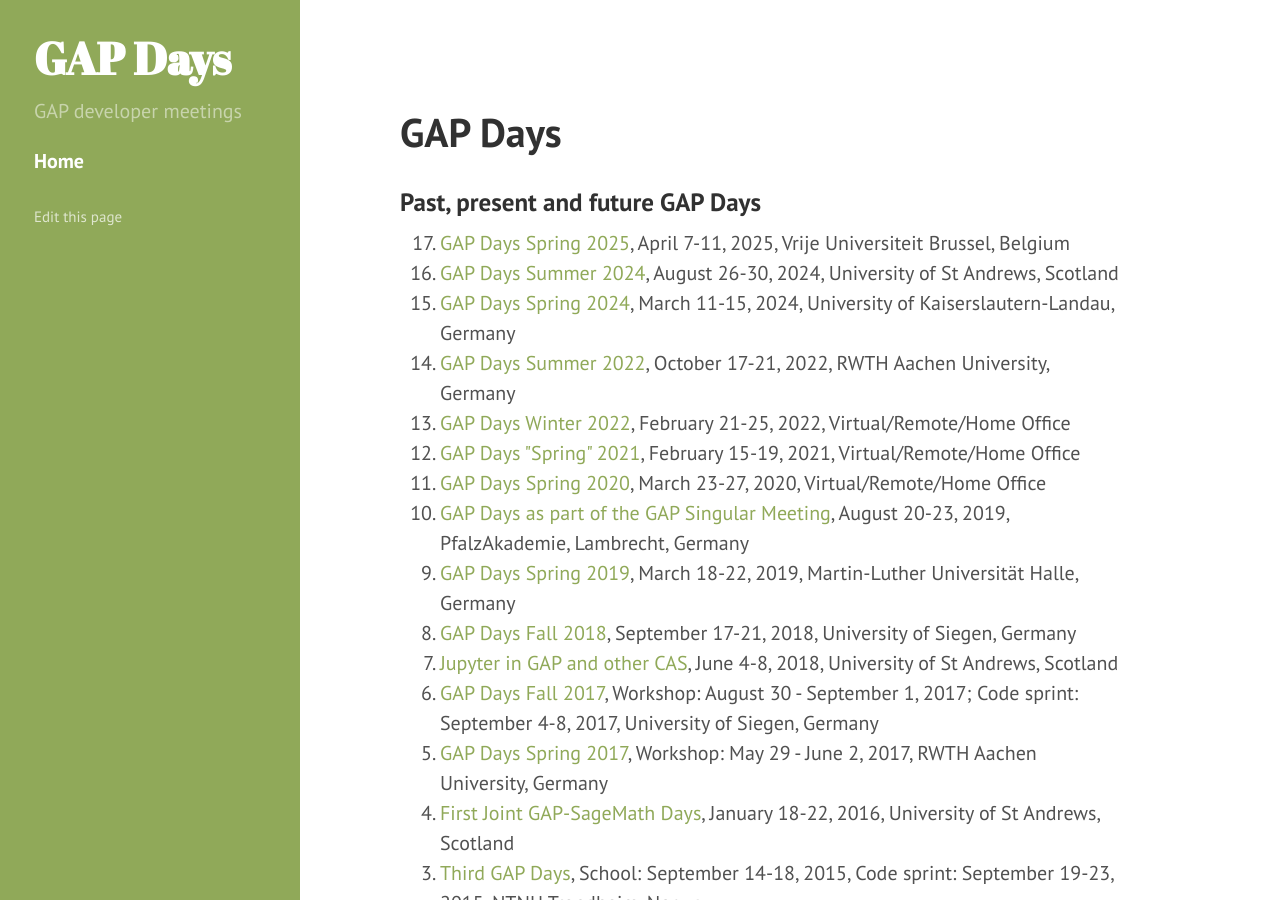
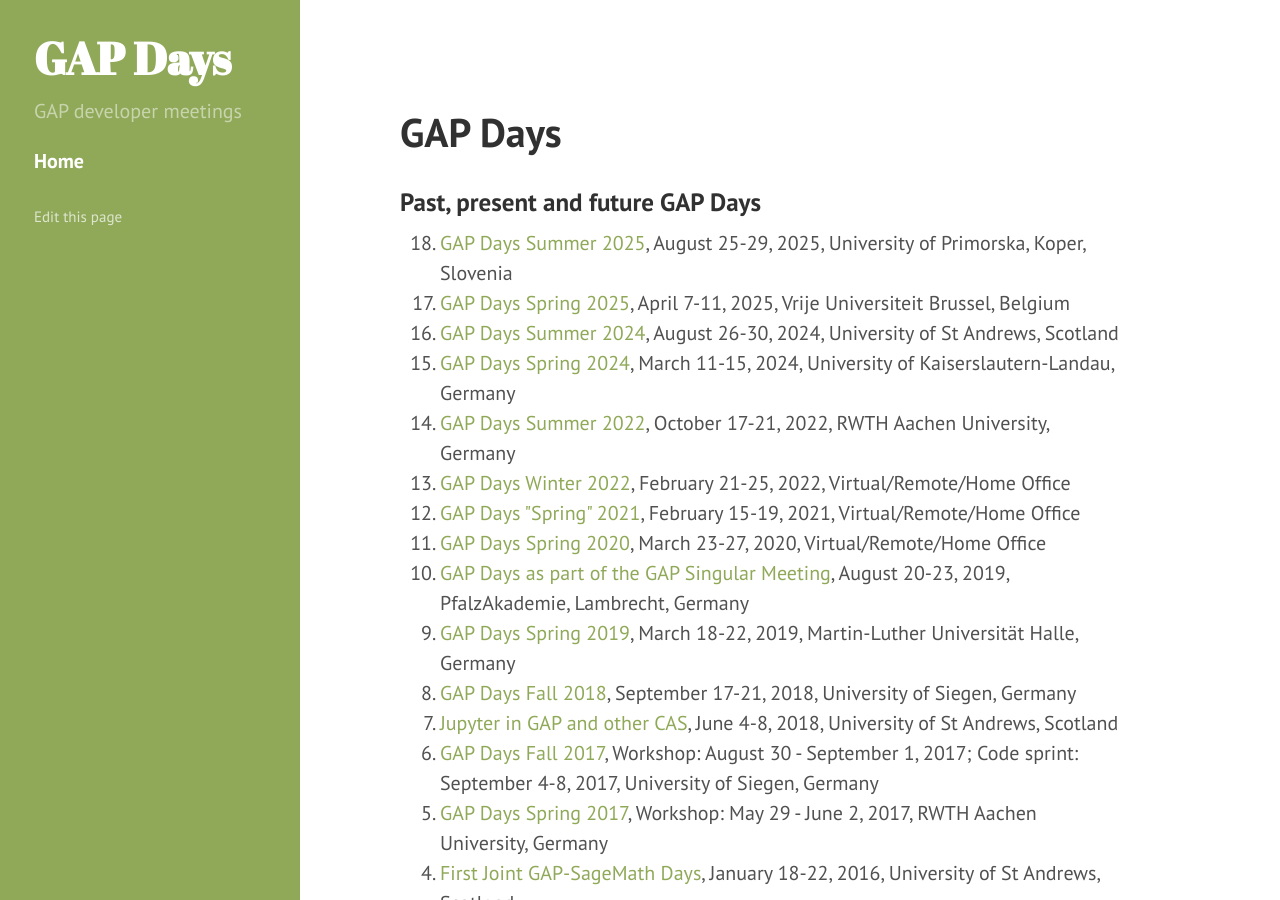
Before and after one commit to gapdays/gapdays.github.io, a Jekyll site: the page built from index.md, in a window 1280 px wide and 900 px high. Built offline with Jekyll 4.4.1, drawn with Linux system fonts in a browser that asks for light colours.

Commit message:
GAP Days Summer 2025

```diff
--- a/index.md
+++ b/index.md
@@ -8,6 +8,7 @@
 ### Past, present and future GAP Days
 
 <ol reversed>
+<li><a href="/gapdays2025-summer">GAP Days Summer 2025</a>, August 25-29, 2025, University of Primorska, Koper, Slovenia</li>
 <li><a href="/gapdays2025-spring">GAP Days Spring 2025</a>, April 7-11, 2025, Vrije Universiteit Brussel, Belgium</li>
 <li><a href="/gapdays2024-summer">GAP Days Summer 2024</a>, August 26-30, 2024, University of St Andrews, Scotland</li>
 <li><a href="/gapdays2024-spring">GAP Days Spring 2024</a>, March 11-15, 2024, University of Kaiserslautern-Landau, Germany</li>
```
